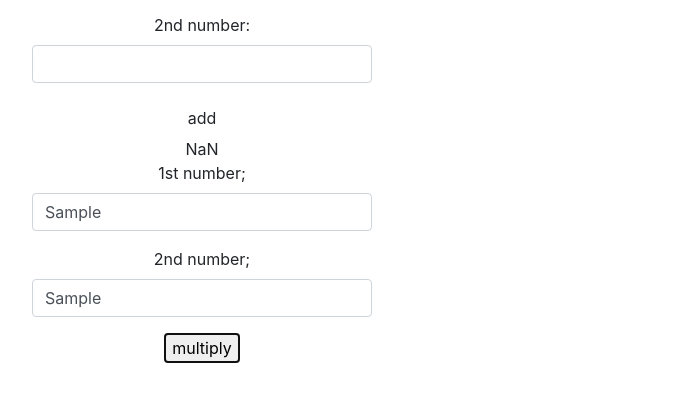
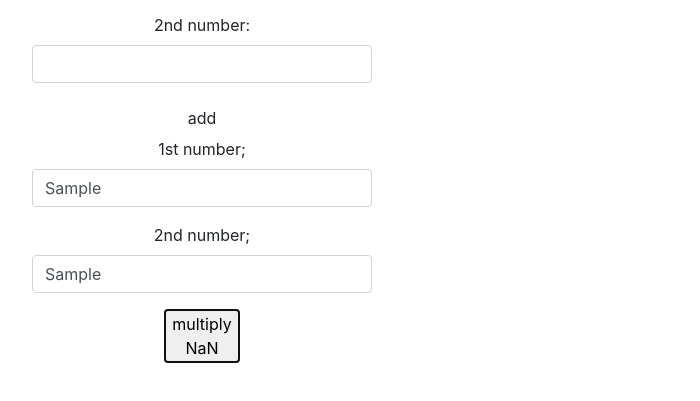
Before and after one commit to joshuaagega/calculator2, a plain HTML site: page index.html in a window 1280 px wide. Both pictures are taken after typing "Sample", "Sample" into the empty fields and a click on the button "multiply". Shown: the part 129-530 px from the top of the page, without its empty margins (68-768 px from the left). Drawn offline with nearby package versions, Linux system fonts and the light colour scheme.

Commit message:
changes added

```diff
--- a/index.html
+++ b/index.html
@@ -44,8 +44,8 @@
     </div>
     <div class="form-group">
       <div class="col-md-4">
-        <button class="ml" type="submit">multiply<botton>
-            <div id="output"></div></button>
+        <button class="ml" type="submit">multiply
+            <div id="output1"></div></button>
       </div>
     </div>
   </form>
--- a/js/script.js
+++ b/js/script.js
@@ -29,6 +29,6 @@ event.preventDefault();
  var number1 = parseInt($("#multiply1").val());
  var number2 = parseInt($("#multiply2").val());
  var result = multiply(number1,number2);
- $("#output").text(result);
+ $("#output1").text(result);
 });
 });
```
